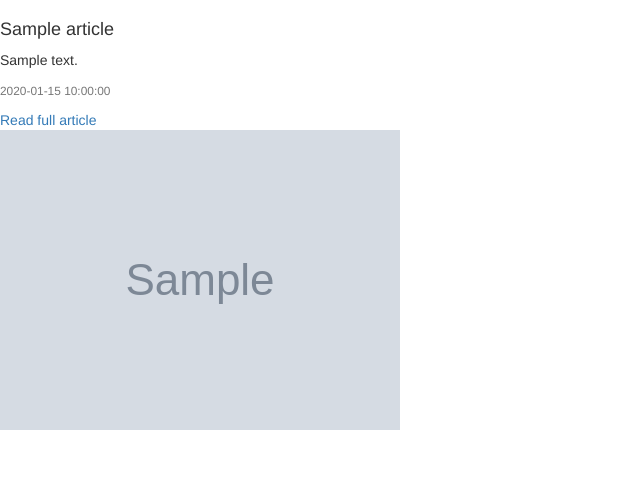
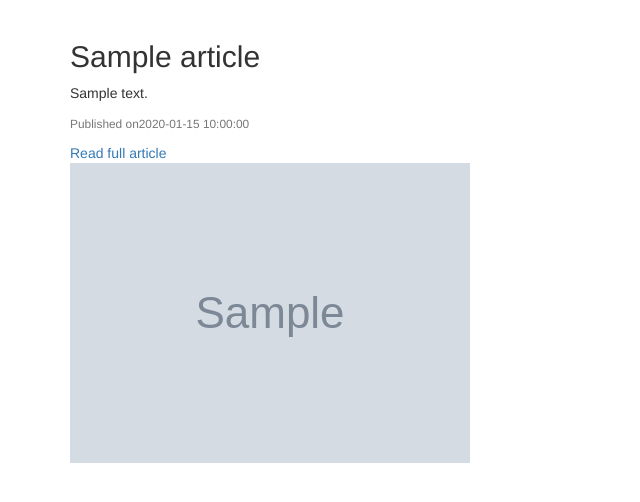
Before and after one commit to Joannsaj/news-api, a Flask app: template app/templates/article.html in a window 1280 px wide. Shown: the part 52-554 px from the top of the page, without its empty margins (0-640 px from the left). Run offline with Flask 2, Linux system fonts and the light colour scheme; the template is opened without the code that fills it: most values are stand-ins (such as "Sample title", 1, 10 or a date in 2020); grey boxes marked "Sample" are stand-in pictures; parts of the project's set-up code (start-up, migrations or seed data) failed here and were passed over; some libraries are stand-ins or nearby versions.

Commit message:
made edits

```diff
--- /dev/null
+++ b/app/static/css/index.css
@@ -0,0 +1,3 @@
+body {
+    background-color: deeppink;
+}
--- a/app/templates/article.html
+++ b/app/templates/article.html
@@ -1,15 +1,20 @@
 {% extends 'base.html'%}
 <!-- Content block -->
 {% block content %}
-{% for article in articles %}
-<div class="card">
-    <div class="card-body">
-        <h4 class="card-title">{{article.title}}</h4>
-        <p class="card-text">{{article.description}}</p>
-        <p class="card-text"><small class="text-muted">{{article.publishedAt}}</small></p>
-        <a href="{{article.url}}">Read full article</a>
+<div class="container">
+    <div class="row">
+
+        {% for article in articles %}
+        <div class="card col-md-12 pb-5">
+            <div class="card-body">
+                <h2 class="card-title">{{article.title}}</h2>
+                <p class="card-text">{{article.description}}</p>
+                <p class="card-text"><small class="text-muted">Published on{{article.publishedAt}}</small></p>
+                <a href="{{article.url}}">Read full article</a>
+            </div>
+            <img class="img-fluid" src="{{article.urlToImage}}" alt="Image of {{article.title}}">
+        </div>
+        {% endfor %}
     </div>
-    <img class="card-img-bottom" src="{{article.urlToImage}}" alt="Card image cap">
 </div>
-{% endfor %}
 {% endblock %}
```
Also changed, not shown: app/templates/index.html (+12 -28 lines), app/templates/macros.html (+17 -2 lines).
